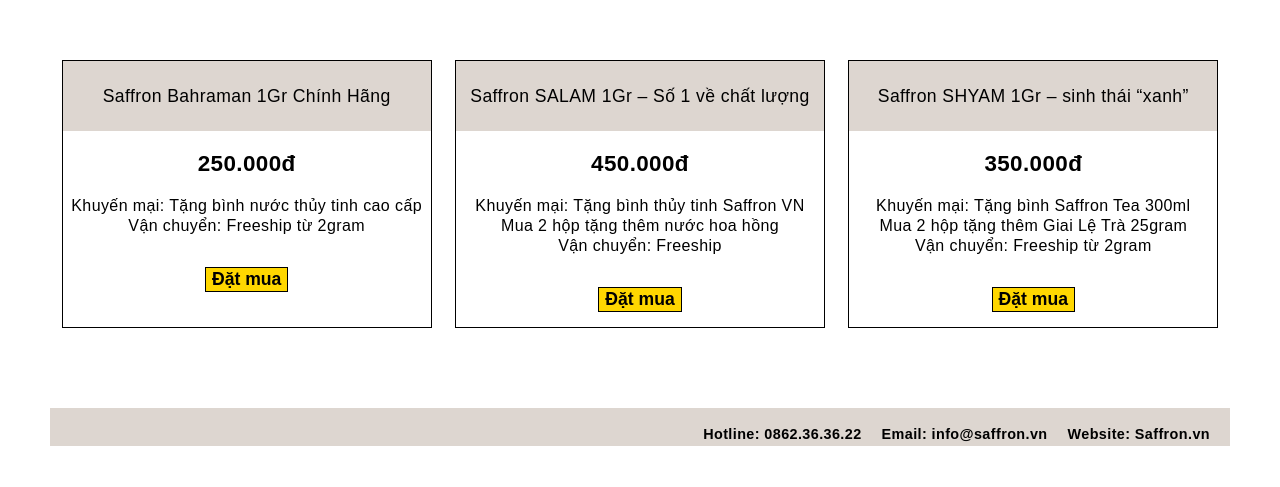
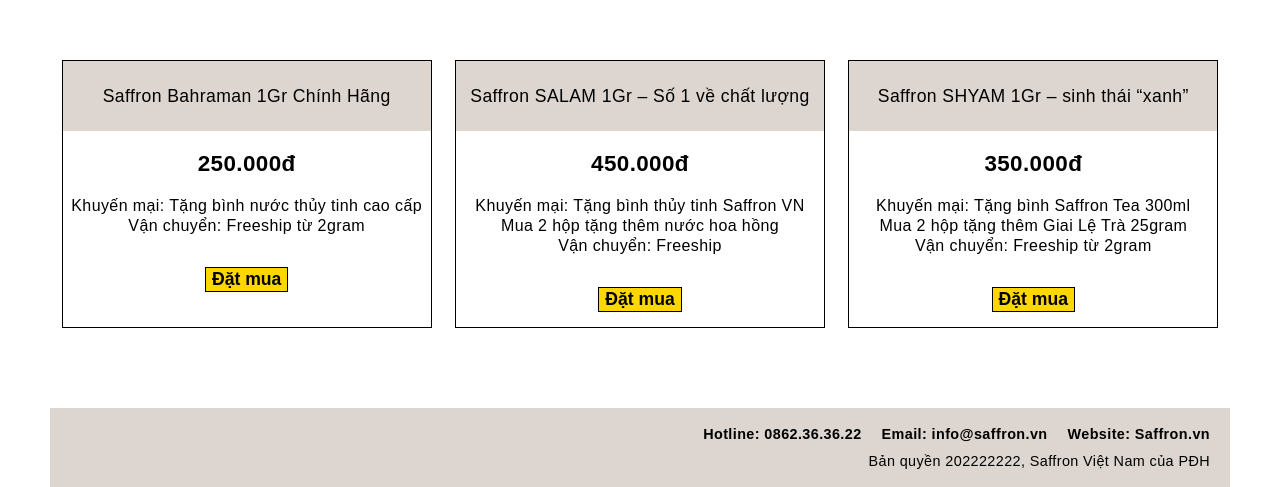
Before and after one commit to phieu37/Build-a-Product-Landing-Page, a plain HTML site: page index.html in a window 1280 px wide. Shown: the part 1376-1863 px from the top of the page. Before the commit the page ends 1822 px from the top, so only its background shows below. Drawn offline with Linux system fonts and the light colour scheme.

Commit message:
feature -b

```diff
--- a/index.html
+++ b/index.html
@@ -121,9 +121,9 @@
                 </ul>
             </div>
 
-            <!-- <div id="copyright">
-                <p>Bản quyền 2022, Saffron Việt Nam của PĐH</p>
-            </div> -->
+            <div id="copyright">
+                <p>Bản quyền 202222222, Saffron Việt Nam của PĐH</p>
+            </div>
         </footer>
     </div>
 </body>
```
